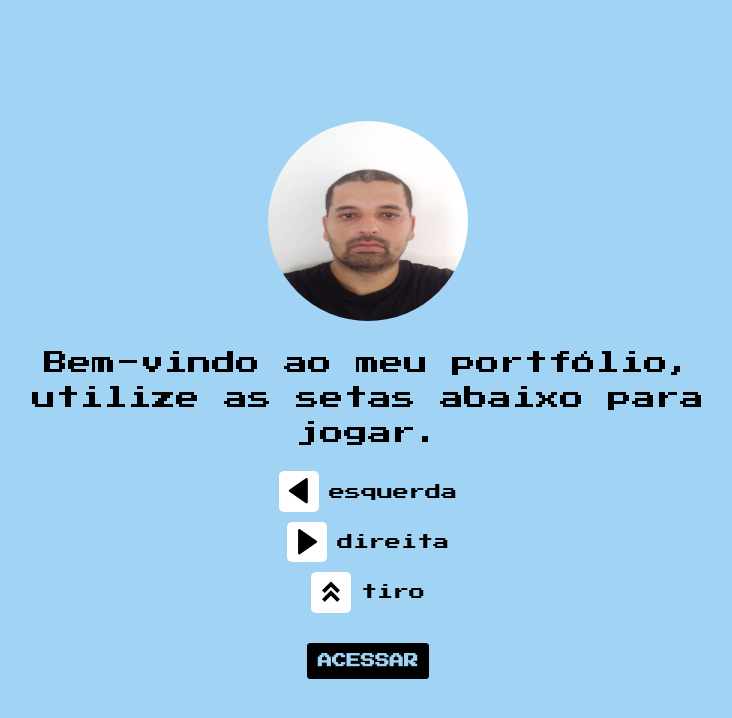
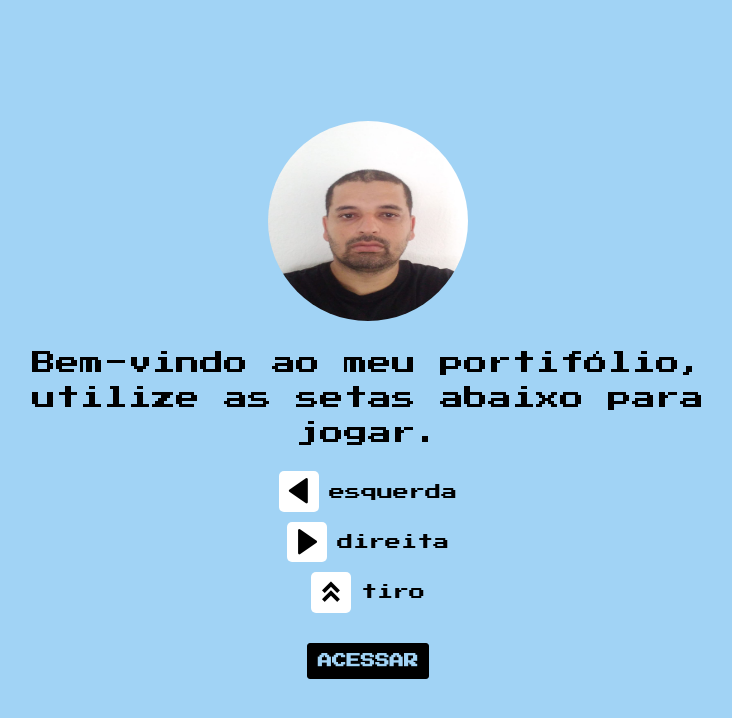
Before and after one commit to Alexandre-200/site, a website: page index.html in a window 1280 px wide. Shown: the whole page, without its empty margins (272-1004 px from the left). Drawn offline with nearby package versions, Linux system fonts and the light colour scheme.

Commit message:
Update index.html

```diff
--- a/index.html
+++ b/index.html
@@ -26,7 +26,7 @@
       <div id="telaMsg" class="telaMsg">
         <img class="imagem" src="./img/img.jpg" />
         <div class="paragrafo">
-          <p>Bem-vindo ao meu portfólio, utilize as setas abaixo para jogar.</p>
+          <p>Bem-vindo ao meu portifólio, utilize as setas abaixo para jogar.</p>
         </div>
         <div class="desktop">
           <div>
```
